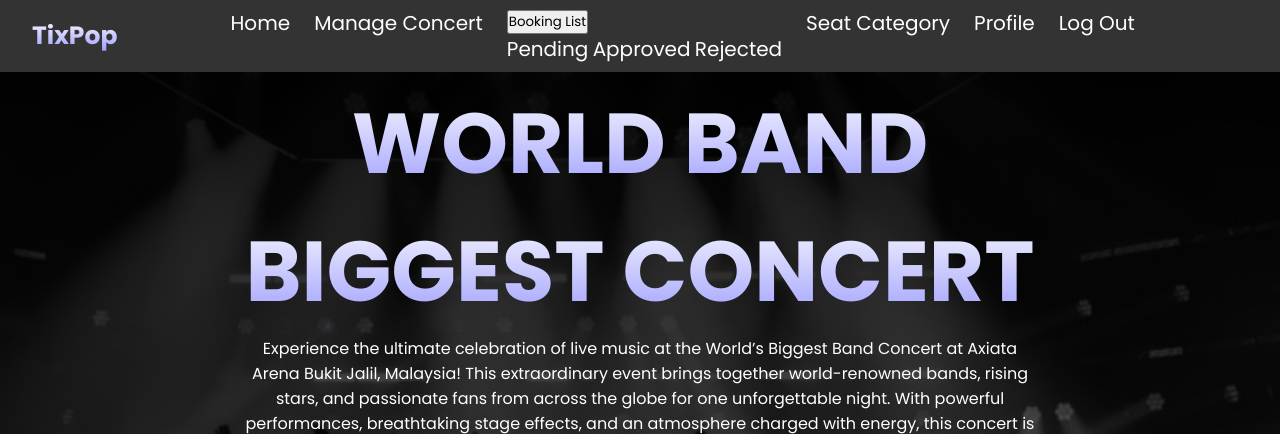
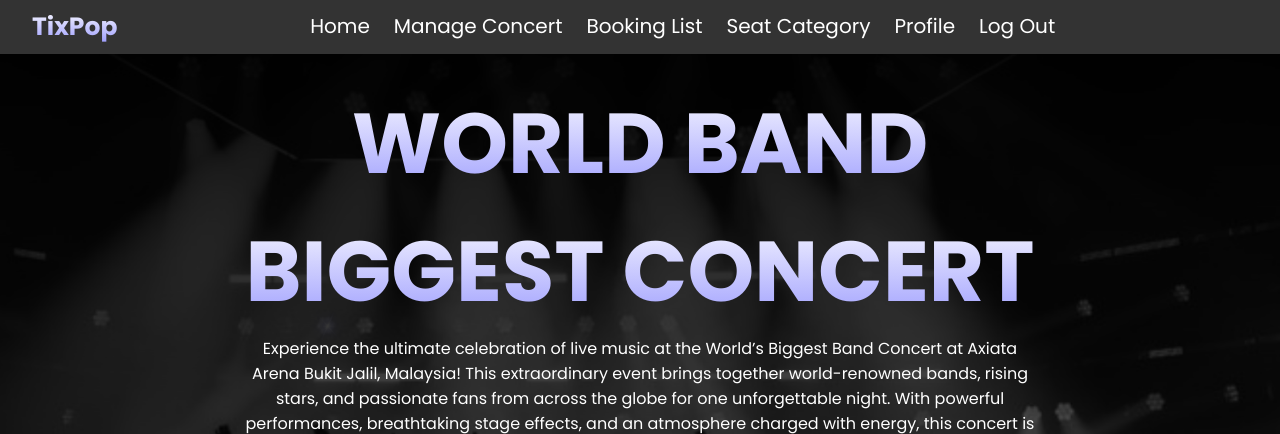
Before and after one commit to melynvli45/ticketingSystem, a PHP site: page /home.php in a window 1280 px wide. Shown: the top 434 px of the page. Run offline with PHP 8.4, Linux system fonts and the light colour scheme; the visitor is signed in with stand-in values (Sample User, id 1).

Commit message:
Changes on booking list UI

```diff
--- a/admin_anavbar.php
+++ b/admin_anavbar.php
@@ -5,14 +5,23 @@
     <a href="home.php">Home</a>
     <!-- Manage Concert: single link to concert list (click shows admin_Concert.php) -->
     <a href="admin_Concert.php">Manage Concert</a>
-    <div class="dropdown">
-      <button class="dropbtn">Booking List</button>
-      <div class="dropdown-content">
-        <a href="admin_bookpending.php">Pending</a>
-        <a href="admin_bookapprove.php"> Approved</a>
-        <a href="admin_bookcancel.php">Rejected</a>
+    <?php
+    // By default render Booking List as a dropdown. Pages can set $admin_simple_booking = true
+    // before including this file to force a simple link instead.
+    $admin_simple_booking = isset($admin_simple_booking) && $admin_simple_booking === true;
+    if ($admin_simple_booking):
+    ?>
+      <a href="admin_bookpending.php">Booking List</a>
+    <?php else: ?>
+      <div class="dropdown">
+        <a href="#" class="dropbtn">Booking List</a>
+        <div class="dropdown-content">
+          <a href="admin_bookpending.php">Pending</a>
+          <a href="admin_bookapprove.php">Approved</a>
+          <a href="admin_bookcancel.php">Rejected</a>
+        </div>
       </div>
-    </div>
+    <?php endif; ?>
 
     <!-- Seat Category: direct link to seat list -->
     <a href="admin_Seatcategory.php">Seat Category</a>
--- a/home.php
+++ b/home.php
@@ -14,7 +14,11 @@
 
   <body class="home-page">
     <?php if (!empty($_SESSION['user_type']) && $_SESSION['user_type'] === 'admin'): ?>
-      <?php include __DIR__ . '/admin_anavbar.php'; ?>
+      <?php
+        // For admin homepage we want Booking List to be a normal link (not a dropdown)
+        $admin_simple_booking = true;
+        include __DIR__ . '/admin_anavbar.php';
+      ?>
     <?php else: ?>
     <nav class="navbar">
       <div class="logo">TixPop</div>
--- a/style.css
+++ b/style.css
@@ -144,6 +144,57 @@
 }
 
 .nav-links a:hover {
+  color: rgb(183, 183, 239);
+  border-bottom: 3px solid whitesmoke;
+}
+
+/* Navigation dropdown (kept here so main site navbar works like admin) */
+.dropdown {
+  position: relative;
+  display: inline-block;
+  z-index: 1001;
+}
+
+.dropbtn {
+  background: none;
+  border: none;
+  color: white;
+  font-size: 20px;
+  font-weight: 500;
+  transition: 0.3s ease-in-out;
+  border-bottom: 3px solid transparent;
+  text-decoration: none;
+  cursor: pointer;
+  padding: 0;
+}
+
+.dropdown-content {
+  display: none;
+  position: absolute;
+  top: 100%;
+  background-color: #333;
+  min-width: 160px;
+  box-shadow: 0px 8px 16px rgba(0,0,0,0.2);
+  border-radius: 8px;
+  z-index: 99999;
+}
+
+.dropdown-content a {
+  color: rgb(255, 255, 255);
+  padding: 10px 15px;
+  text-decoration: none;
+  display: block;
+}
+
+.dropdown-content a:hover {
+  background-color: #555;
+}
+
+.dropdown:hover .dropdown-content {
+  display: block;
+}
+
+.dropdown:hover .dropbtn {
   color: rgb(183, 183, 239);
   border-bottom: 3px solid whitesmoke;
 }
```
